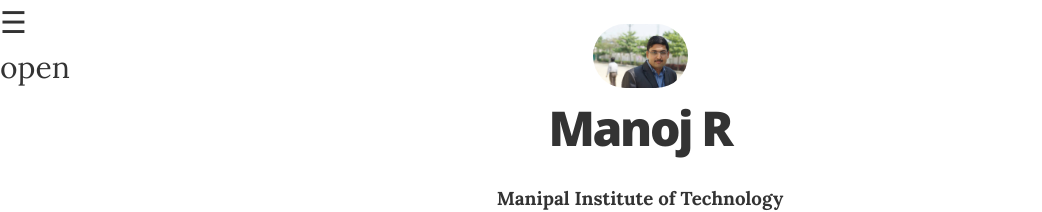
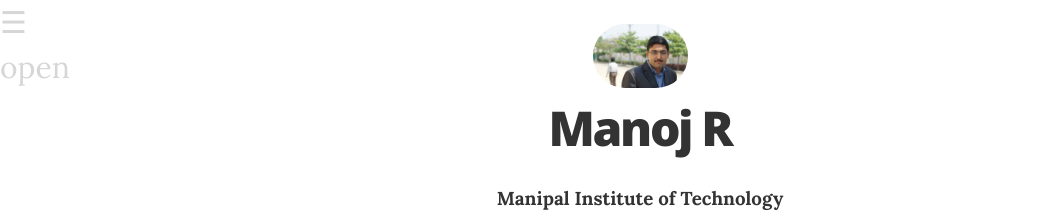
Before and after one commit to manojramchandran/manojramchandran.github.com, a Jekyll site: the page built from index.html, in a window 1280 px wide. Shown: the top 212 px of the page, without its empty margins (0-1042 px from the left). Built offline with Jekyll 4.4.1, drawn with Linux system fonts in a browser that asks for light colours.

Commit message:
Update resume.html

```diff
--- a/_layouts/resume.html
+++ b/_layouts/resume.html
@@ -74,8 +74,9 @@
     padding: 0px;
     top: 0px;
     left: 0px;
-  width: 20px;
+  width: 30px;
   float: left;
+  opacity: 0.2;
     position: fixed;
 }
 }
```
